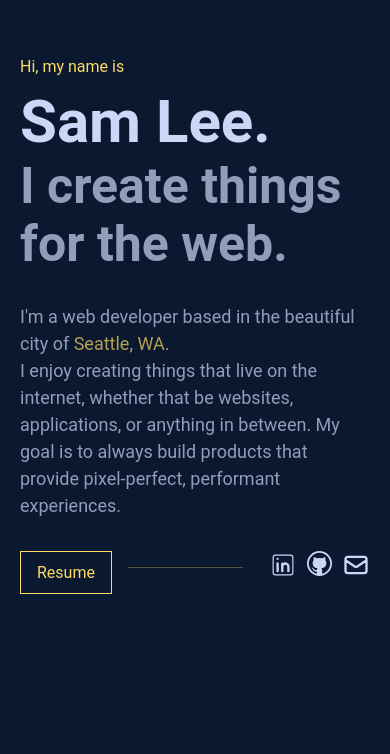
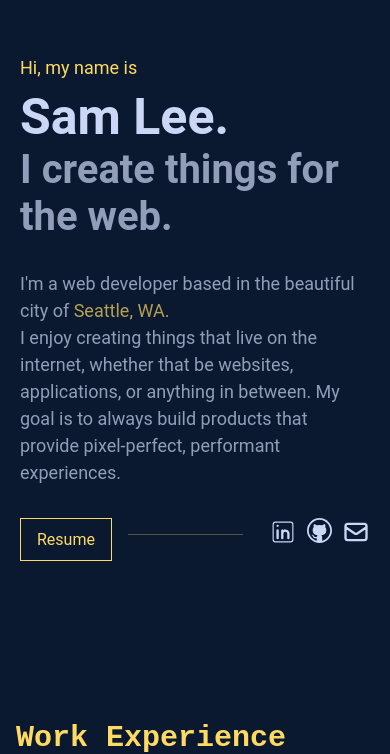
Before and after one commit to syounglee012/my-new-app, a Next.js app: page / in a window 390 px wide. Shown: the part 103-857 px from the top of the page. Built offline with nearby package versions, Linux system fonts and the light colour scheme.

Commit message:
updated font size for mobile view

```diff
--- a/src/pages/about/index.js
+++ b/src/pages/about/index.js
@@ -84,6 +84,7 @@ const Wrap = styled.div`
   .hi {
     color: #ffda63;
     margin-bottom: 10px;
+    font-size: 18px;
   }
   h1 {
     font-size: 60px;
@@ -98,6 +99,13 @@ const Wrap = styled.div`
 
   @media (max-width: 768px) {
     padding: 10rem 20px 5rem;
+
+    h1 {
+      font-size: 50px;
+    }
+    h2 {
+      font-size: 40px;
+    }
   }
 `;
 
```
